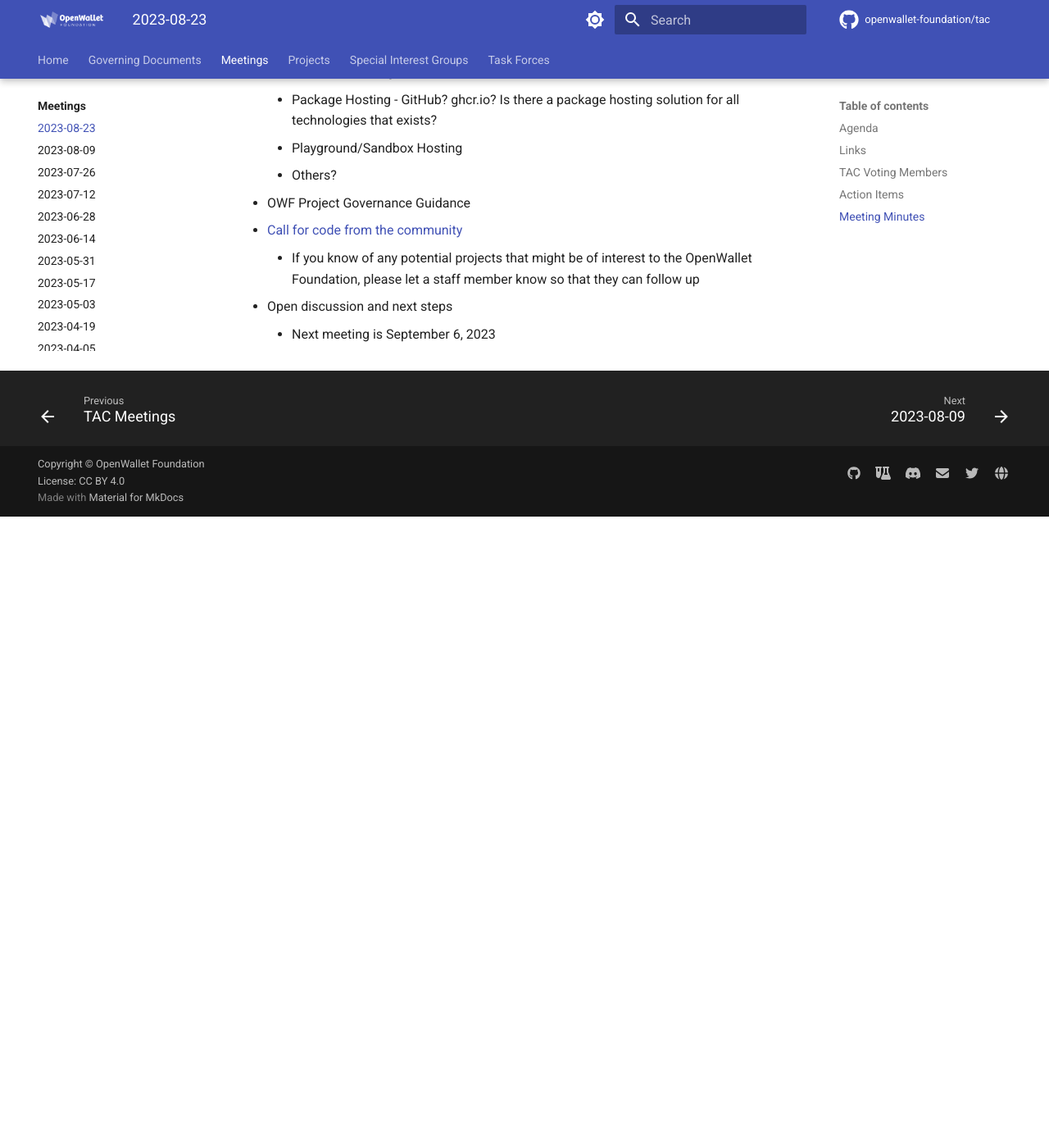
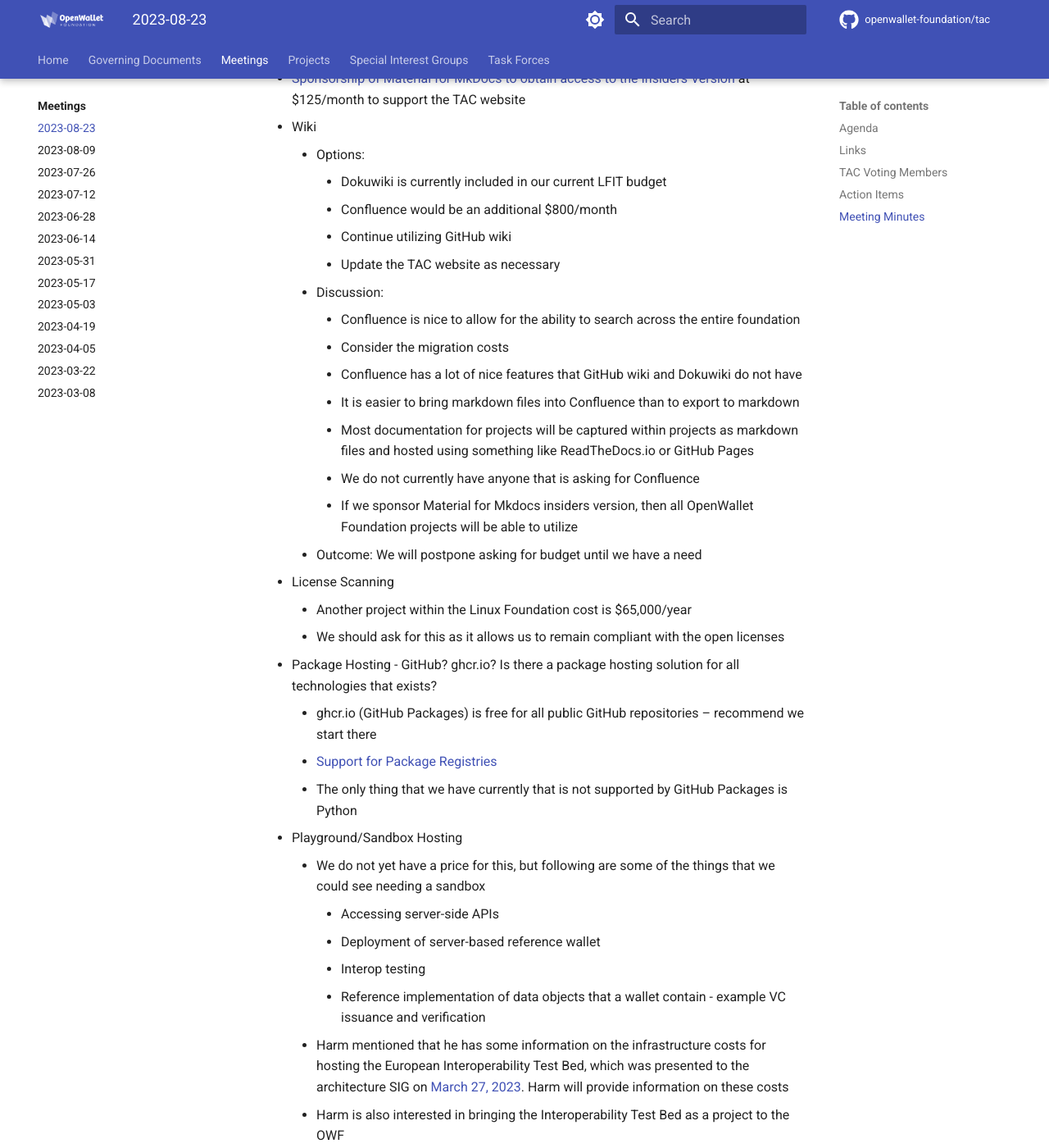
Before and after one commit to openwallet-foundation/tac, an MkDocs documentation site: the page built from docs/meetings/2023-08-23.md, in a window 1280 px wide and 1400 px high, scrolled down 1792 px. Shown: the whole window at 82% size. Built offline with MkDocs 1.6.1 and Material for MkDocs 9.7.7, drawn with Linux system fonts in a browser that asks for light colours; comment, search, counter and statistics services are not loaded; before the commit the page ends 2422 px from its top, so only the background shows below that; some of the changed text lies outside the part shown.

Commit message:
Add minutes and recording
Signed-off-by: Tracy Kuhrt <tracy.a.kuhrt@accenture.com>

```diff
--- a/docs/meetings/2023-08-23.md
+++ b/docs/meetings/2023-08-23.md
@@ -13,18 +13,21 @@
 
 ## Links
 - [slides](https://docs.google.com/presentation/d/13L8ZzJY2HsWLwmb2Ux55FoMct8rR1gR8XrExbmLmLa4/edit?usp=sharing)
-- [recording]()
+- [recording](https://zoom.us/rec/play/XEcMXRiDH6reExbhrsglOGa0aEdCIDfKm6b1p87tS5IIK2CQd6AGA0z8pvQuiShX2pQXWrVf2SiWupFh.hAZzF3fXZfwhcKsl)
 
 ## TAC Voting Members
 
 - [ ] Jeremie Miller
-- [ ] Pete Cooling
-- [ ] Stavros Kounis
-- [ ] Tracy Kuhrt
-- [ ] Troy Ronda
-- [ ] Wenjing Chu
+- [x] Pete Cooling
+- [x] Stavros Kounis
+- [x] Tracy Kuhrt
+- [x] Troy Ronda
+- [x] Wenjing Chu
 
 ## Action Items
+- Review, comment, and add feedback to [OWF Project Governance Guidance](https://docs.google.com/document/d/1kXGWPNEOAX-7KzYMggFKtWZFO-0oTnyiOTjNFjjFOLo/edit) - all
+- Review, comment, and add feedback to [VC-API prject proposal](https://github.com/openwallet-foundation/project-proposals/pull/12) - all
+- Provide infrastructure costs for the European Interoperability Test Bed - Harm Jan Arendshorst
 
 ## Meeting Minutes
 - Announcements
@@ -44,18 +47,52 @@
     - Comment on [OWF Project Guidance](https://docs.google.com/document/d/1kXGWPNEOAX-7KzYMggFKtWZFO-0oTnyiOTjNFjjFOLo/edit?usp=sharing) - all
 
 - Budget Request to Governing Board
-    - [Thread started on Discord](https://discord.com/channels/1022962884864643214/1133848881503936542/1133848889963856034)
     - [Sponsorship of Material for MkDocs to obtain access to the Insiders Version](https://squidfunk.github.io/mkdocs-material/insiders/) at $125/month to support the TAC website
-    - Wiki (Confluence or similar)
+    - Wiki
+        - Options:
+            - Dokuwiki is currently included in our current LFIT budget
+            - Confluence would be an additional $800/month
+            - Continue utilizing GitHub wiki
+            - Update the TAC website as necessary
+        - Discussion:
+            - Confluence is nice to allow for the ability to search across the entire foundation
+            - Consider the migration costs
+            - Confluence has a lot of nice features that GitHub wiki and Dokuwiki do not have
+            - It is easier to bring markdown files into Confluence than to export to markdown
+            - Most documentation for projects will be captured within projects as markdown files and hosted using something like ReadTheDocs.io or GitHub Pages
+            - We do not currently have anyone that is asking for Confluence
+            - If we sponsor Material for Mkdocs insiders version, then all OpenWallet Foundation projects will be able to utilize
+        - Outcome: We will postpone asking for budget until we have a need
     - License Scanning
+        - Another project within the Linux Foundation cost is $65,000/year
+        - We should ask for this as it allows us to remain compliant with the open licenses
     - Package Hosting - GitHub? ghcr.io? Is there a package hosting solution for all technologies that exists?
+        - ghcr.io (GitHub Packages) is free for all public GitHub repositories – recommend we start there
+        - [Support for Package Registries](https://docs.github.com/en/packages/learn-github-packages/introduction-to-github-packages#support-for-package-registries)
+        - The only thing that we have currently that is not supported by GitHub Packages is Python
     - Playground/Sandbox Hosting
-    - Others?
+        - We do not yet have a price for this, but following are some of the things that we could see needing a sandbox
+            - Accessing server-side APIs
+            - Deployment of server-based reference wallet
+            - Interop testing
+            - Reference implementation of data objects that a wallet contain - example VC issuance and verification
+        - Harm mentioned that he has some information on the infrastructure costs for hosting the European Interoperability Test Bed, which was presented to the architecture SIG on [March 27, 2023](https://github.com/openwallet-foundation/architecture-sig/wiki/2023-03-27-Meeting-Minutes). Harm will provide information on these costs
+        - Harm is also interested in bringing the Interoperability Test Bed as a project to the OWF
+    - DevSecOps
+        - The Linux Foundation is recommending that projects use GH Actions
+        - Automated security/code scanning
+        - [SonarQube](https://www.sonarsource.com/products/sonarqube) - Static code analysis
 
 - OWF Project Governance Guidance
+     - Request to review, add comments and feedback
+     - David Alexander recommended that we include information about momentum and duty of care and working across the foundation
+     - Stavros asked if a TSC is required for projects
+         - No, a TSC is not mandatory. The idea is that if a project gets big enough where all the maintainers cannot get together easily and make decisions, more governance framework is needed, and this is the way to go in that case.
+         - As such, we should make sure that this document provides the right level of guidance for projects at different stages in their lifecycle
 
 - [Call for code from the community](https://github.com/openwallet-foundation/project-proposals)
     - If you know of any potential projects that might be of interest to the OpenWallet Foundation, please let a staff member know so that they can follow up
+    - Next time we meet, we will be reviewing the [VC-API prject proposal](https://github.com/openwallet-foundation/project-proposals/pull/12)
 
 - Open discussion and next steps
     - Next meeting is September 6, 2023
```
